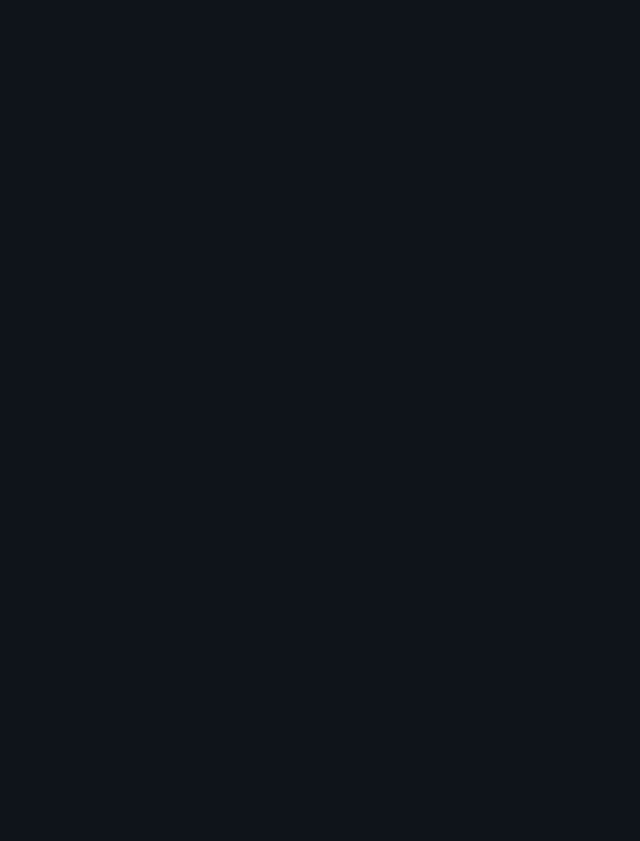
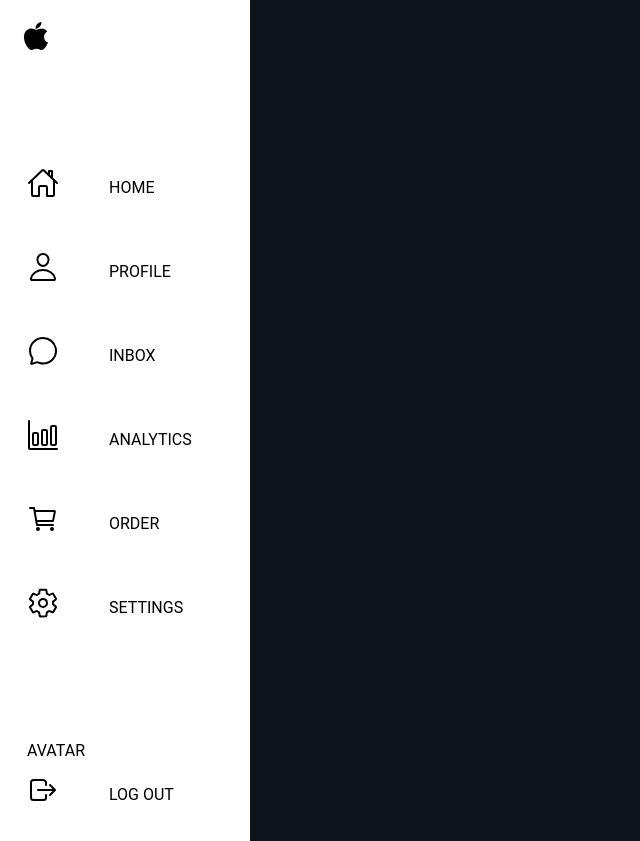
Before and after one commit to lephuocloc1729/top_admin_dashboard, a plain HTML site: page index.html in a window 1280 px wide. Shown: the whole page, without its empty margins (0-640 px from the left). Before the commit the page ends 800 px from the top, so only its background shows below. Drawn offline with nearby package versions, Linux system fonts and the light colour scheme.

Commit message:
build sidebar

```diff
--- a/index.html
+++ b/index.html
@@ -7,6 +7,68 @@
   <title>Admin Dashboard</title>
 </head>
 <body>
+  <div class="sidebar">
+    <ul>
+      <li class="logo">
+        <a href="#">
+          <div class="icon">
+            <ion-icon name="logo-apple"></ion-icon>
+          </div>
+        </a>
+      </li>
+      <div class="menu-list">
+        <li style="--bg: #f44336">
+          <div class="icon">
+            <ion-icon name="home-outline"></ion-icon>
+          </div>
+          <div class="text">Home</div>
+        </li>
+        <li style="--bg: #ffa117">
+          <div class="icon">
+            <ion-icon name="person-outline"></ion-icon>
+          </div>
+          <div class="text">Profile</div>
+        </li>
+        <li style="--bg: #0fc70f">
+          <div class="icon">
+            <ion-icon name="chatbubble-outline"></ion-icon>
+          </div>
+          <div class="text">Inbox</div>
+        </li>
+        <li style="--bg: #2196f3">
+          <div class="icon">
+            <ion-icon name="bar-chart-outline"></ion-icon>
+          </div>
+          <div class="text">Analytics</div>
+        </li>
+        <li style="--bg: #b145e9">
+          <div class="icon">
+            <ion-icon name="cart-outline"></ion-icon>
+          </div>
+          <div class="text">Order</div>
+        </li>
+        <li style="--bg: #e91e63">
+          <div class="icon">
+            <ion-icon name="settings-outline"></ion-icon>
+          </div>
+          <div class="text">Settings </div>
+        </li>
+      </div>
+      <div class="bottom">
+        <li>
+          avatar
+        </li>
+        <li>
+          <div class="icon">
+            <ion-icon name="log-out-outline"></ion-icon>
+          </div>
+          <div class="text">Log  out</div>
+        </li>
+      </div>
+    </ul>
+  </div>
 
+  <script type="module" src="https://unpkg.com/ionicons@7.1.0/dist/ionicons/ionicons.esm.js"></script>
+  <script nomodule src="https://unpkg.com/ionicons@7.1.0/dist/ionicons/ionicons.js"></script>
 </body>
 </html>
--- a/styles.css
+++ b/styles.css
@@ -2,7 +2,65 @@
   margin: 0;
   padding: 0;
   box-sizing: border-box;
+  font-family: 'Roboto', sans-serif;
+}
+:root {
+  --clr: rgb(15, 20, 27);
 }
 body {
-  background: rgb(15, 20, 27);
+  background: var(--clr);
+  min-height: 100vh;
 }
+.logo .icon {
+  color: black;
+}
+.logo .icon:is(:hover, :active) {
+  color: black;
+}
+.sidebar {
+  position: absolute;
+  width: 250px;
+  min-height: 100vh;
+  background-color: white;
+  padding: 20px;
+  padding-right: 0;
+}
+.sidebar ul {
+  display: flex;
+  flex-direction: column;
+  gap: 30px;
+  justify-content: space-between;
+  min-height: 95vh;
+  list-style: none;
+  gap: 100px;
+}
+.sidebar ul li {
+  cursor: pointer;
+}
+.sidebar ul li:hover :where(.icon, .text){
+  color: var(--bg);
+}
+.sidebar ul li .icon {
+  font-size: 2rem ;
+}
+.sidebar .menu-list {
+  display: flex;
+  flex-direction: column;
+  gap: 30px;
+  flex: 1;
+}
+.sidebar li {
+  display: flex;
+  flex-direction: row;
+  align-items: center;
+  gap: 50px;
+  position: relative;
+  text-transform: uppercase;
+}
+.sidebar div li {
+  padding: 7px;
+  width: 100%;
+}
+.sidebar div li:hover {
+  background: var(--clr);
+}
```
